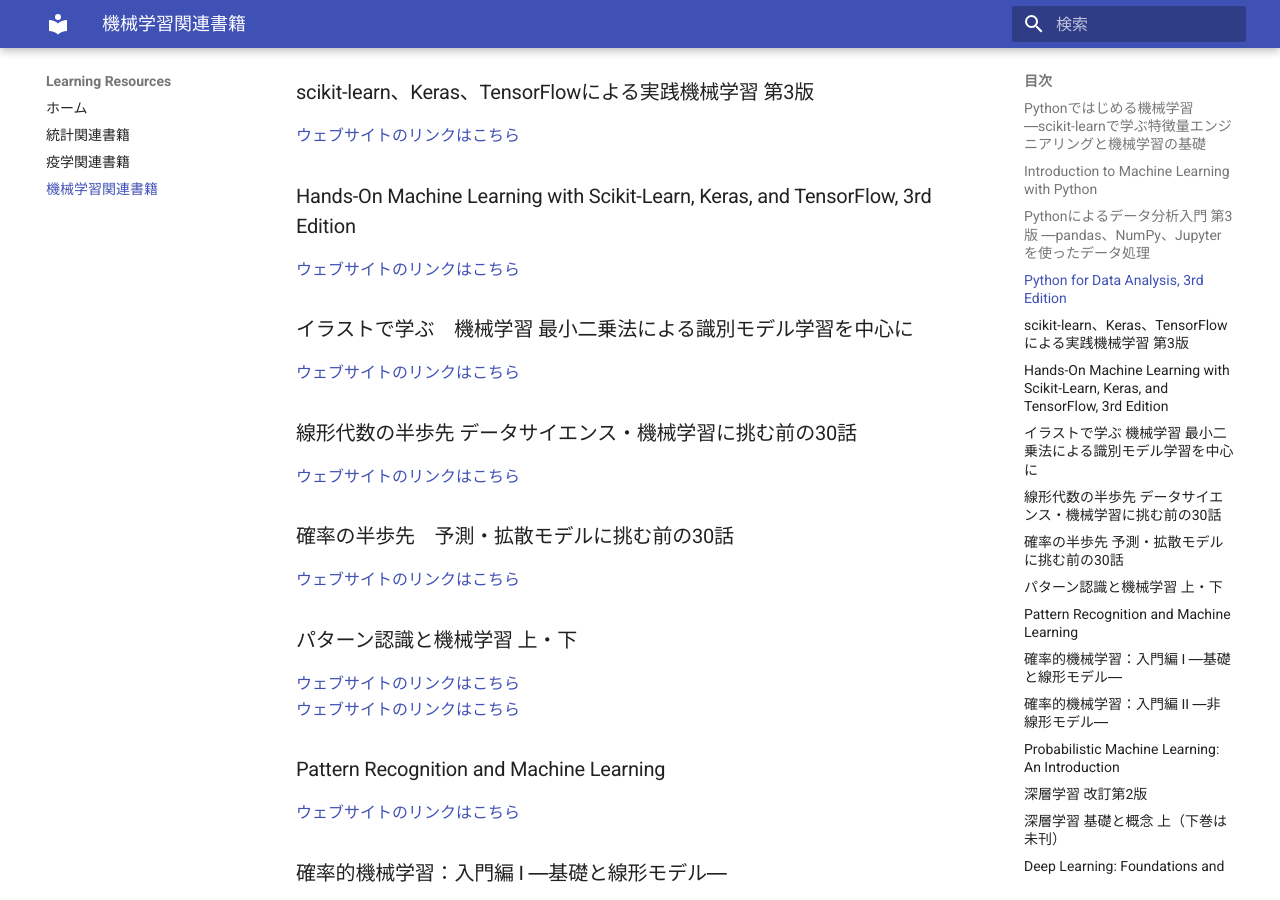
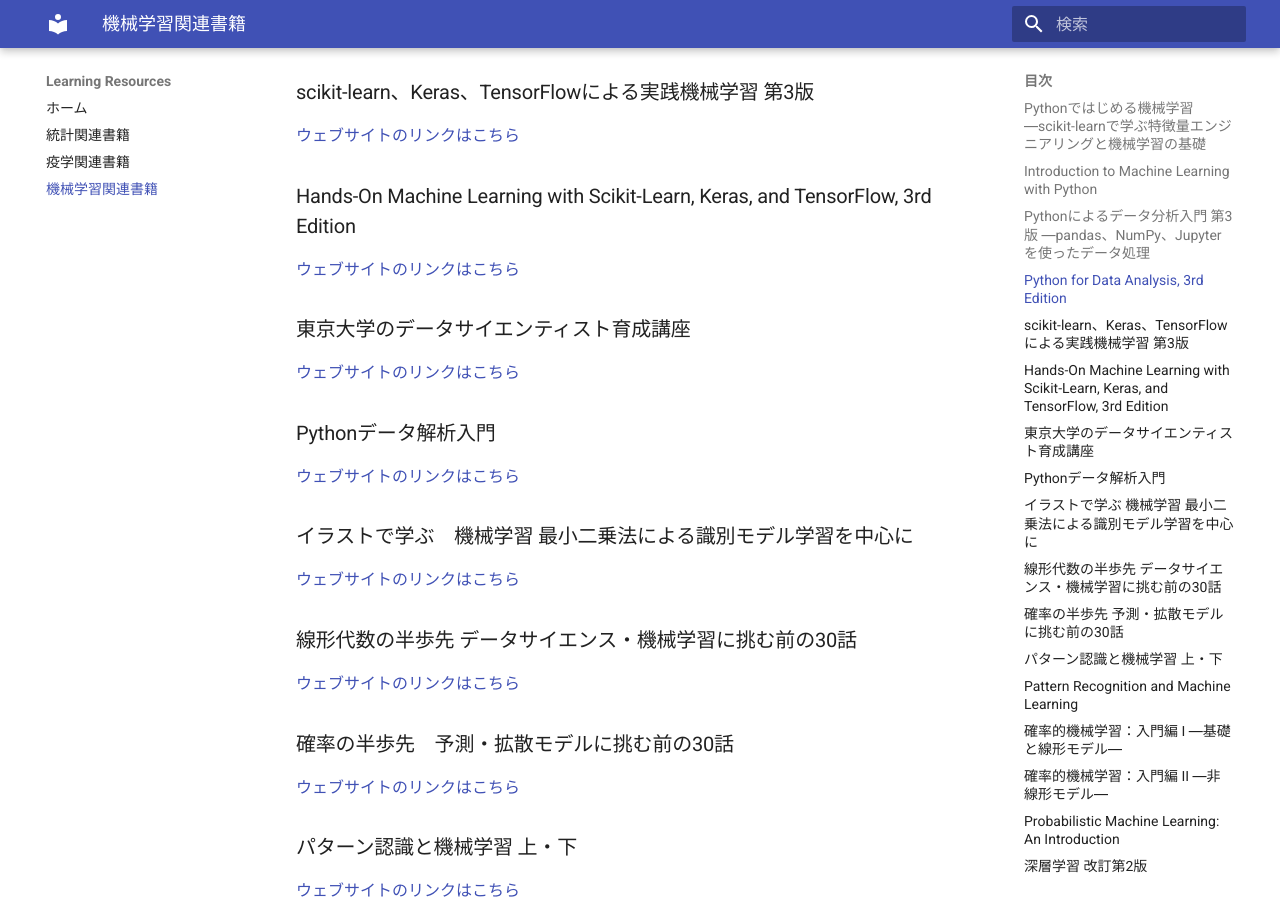
Before and after one commit to keiimai/learning_resources, an MkDocs documentation site: the page built from docs/machine_learning_books.md, in a window 1280 px wide and 900 px high, scrolled down 577 px. Built offline with MkDocs 1.6.1 and Material for MkDocs 9.7.7, drawn with Linux system fonts in a browser that asks for light colours.

Commit message:
機械学習ページに Python の書籍2冊を追加
- 東京大学のデータサイエンティスト育成講座
- Pythonデータ解析入門

Co-Authored-By: Claude Opus 5.5 <noreply@anthropic.com>

```diff
--- a/docs/machine_learning_books.md
+++ b/docs/machine_learning_books.md
@@ -19,6 +19,12 @@
 
 ### Hands-On Machine Learning with Scikit-Learn, Keras, and TensorFlow, 3rd Edition
 [ウェブサイトのリンクはこちら](https://www.oreilly.com/library/view/hands-on-machine-learning/9781098125967/)<br>
+
+### 東京大学のデータサイエンティスト育成講座
+[ウェブサイトのリンクはこちら](https://book.mynavi.jp/ec/products/detail/id=102631)<br>
+
+### Pythonデータ解析入門
+[ウェブサイトのリンクはこちら](https://www.utp.or.jp/book/b10049697.html)<br>
 
 
 ### イラストで学ぶ　機械学習 最小二乗法による識別モデル学習を中心に
```
